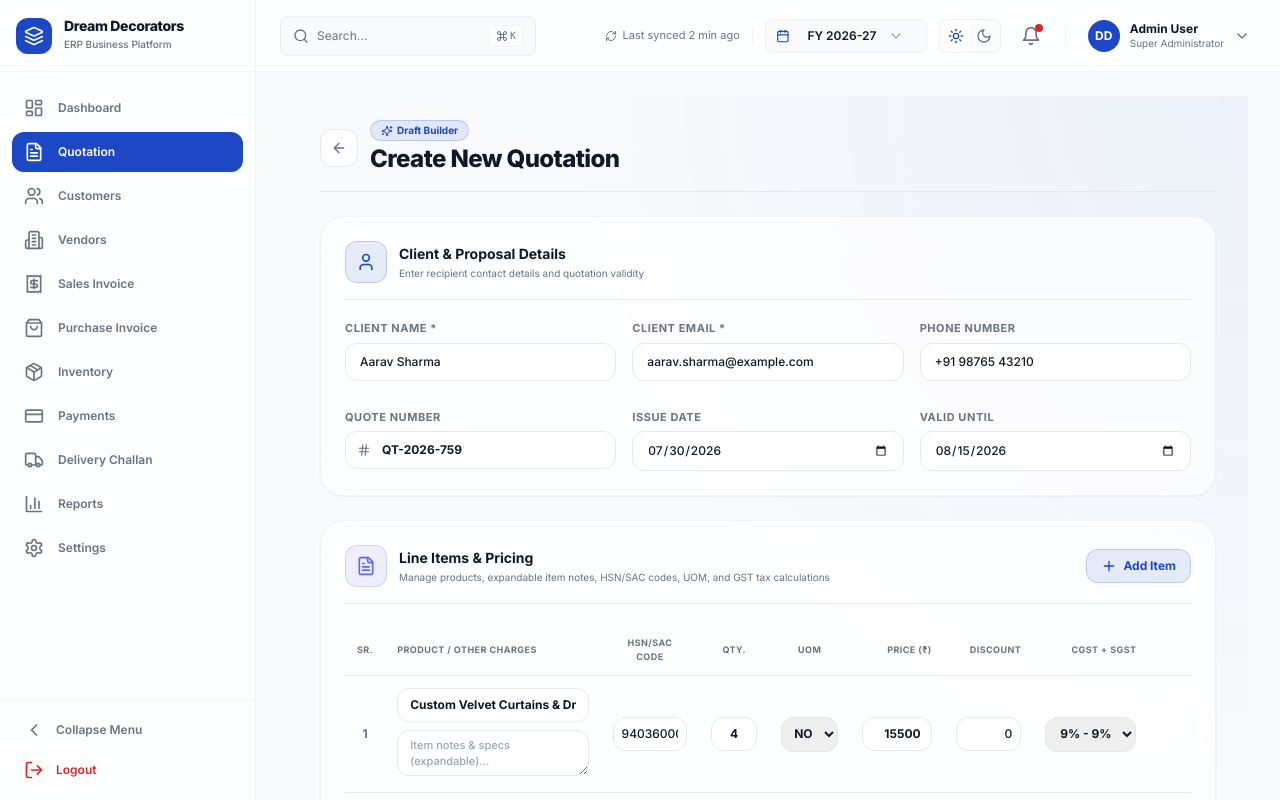
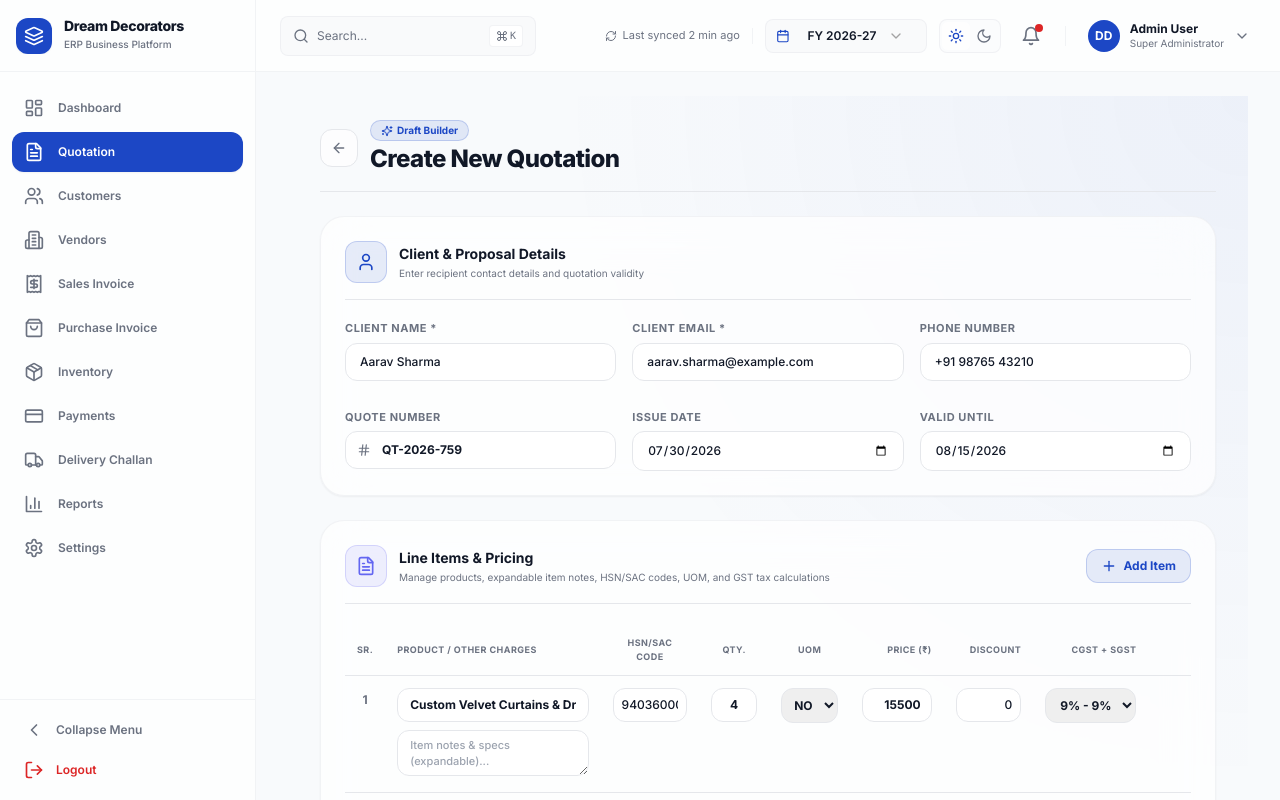
Before and after one commit to priyankpanchal2429/Dream-Decorators, a Next.js app in the folder apps/frontend/: page /quotations/new in a window 1280 px wide. Shown: the top 800 px of the page. Built offline with nearby package versions, Linux system fonts and the light colour scheme.

Commit message:
fix: align HSN, QTY, UOM, PRICE, DISCOUNT, CGST+SGST input boxes to top line with Item Title box

```diff
--- a/apps/frontend/src/features/quotations/components/CreateQuotationForm.tsx
+++ b/apps/frontend/src/features/quotations/components/CreateQuotationForm.tsx
@@ -182,13 +182,13 @@ export const CreateQuotationForm: React.FC<CreateQuotationFormProps> = ({
 
                 return (
                   <tr key={item.id} className="hover:bg-hoverBg/30 transition-colors">
-                    {/* SR. */}
-                    <td className="px-3 py-3 text-center font-bold text-txtSecondary align-middle">
+                    {/* SR. - Top Aligned */}
+                    <td className="px-3 py-3 text-center font-bold text-txtSecondary align-top pt-4">
                       {idx + 1}
                     </td>
 
                     {/* PRODUCT / OTHER CHARGES + EXPANDABLE ITEM NOTES */}
-                    <td className="px-3 py-3 space-y-2 w-[280px]">
+                    <td className="px-3 py-3 space-y-2 w-[280px] align-top">
                       <input
                         type="text"
                         placeholder="Item Title (e.g. Custom Velvet Curtains)"
@@ -206,8 +206,8 @@ export const CreateQuotationForm: React.FC<CreateQuotationFormProps> = ({
                       />
                     </td>
 
-                    {/* HSN/SAC CODE */}
-                    <td className="px-3 py-3 align-middle">
+                    {/* HSN/SAC CODE - Top Aligned with Item Title Input */}
+                    <td className="px-3 py-3 align-top">
                       <input
                         type="text"
                         placeholder="94036000"
@@ -217,8 +217,8 @@ export const CreateQuotationForm: React.FC<CreateQuotationFormProps> = ({
                       />
                     </td>
 
-                    {/* QTY. */}
-                    <td className="px-3 py-3 align-middle">
+                    {/* QTY. - Top Aligned */}
+                    <td className="px-3 py-3 align-top">
                       <input
                         type="number"
                         min={1}
@@ -228,8 +228,8 @@ export const CreateQuotationForm: React.FC<CreateQuotationFormProps> = ({
                       />
                     </td>
 
-                    {/* UOM */}
-                    <td className="px-3 py-3 align-middle">
+                    {/* UOM - Top Aligned */}
+                    <td className="px-3 py-3 align-top">
                       <select
                         value={item.uom || 'NOS'}
                         onChange={(e) => onUpdateItem(item.id, 'uom', e.target.value)}
@@ -243,8 +243,8 @@ export const CreateQuotationForm: React.FC<CreateQuotationFormProps> = ({
                       </select>
                     </td>
 
-                    {/* PRICE */}
-                    <td className="px-3 py-3 align-middle">
+                    {/* PRICE - Top Aligned */}
+                    <td className="px-3 py-3 align-top">
                       <input
                         type="number"
                         min={0}
@@ -254,8 +254,8 @@ export const CreateQuotationForm: React.FC<CreateQuotationFormProps> = ({
                       />
                     </td>
 
-                    {/* DISCOUNT */}
-                    <td className="px-3 py-3 align-middle">
+                    {/* DISCOUNT - Top Aligned */}
+                    <td className="px-3 py-3 align-top">
                       <input
                         type="number"
                         min={0}
@@ -266,8 +266,8 @@ export const CreateQuotationForm: React.FC<CreateQuotationFormProps> = ({
                       />
                     </td>
 
-                    {/* CGST + SGST (Shows 9% - 9%) */}
-                    <td className="px-3 py-3 align-middle">
+                    {/* CGST + SGST - Top Aligned */}
+                    <td className="px-3 py-3 align-top">
                       <select
                         value={item.taxPercent}
                         onChange={(e) => onUpdateItem(item.id, 'taxPercent', Number(e.target.value))}
@@ -281,15 +281,15 @@ export const CreateQuotationForm: React.FC<CreateQuotationFormProps> = ({
                       </select>
                     </td>
 
-                    {/* TOTAL (₹) - VERTICALLY MIDDLE ALIGNED & LARGER TEXT */}
-                    <td className="px-3 py-3 text-right align-middle">
+                    {/* TOTAL (₹) - TOP ALIGNED WITH ITEM TITLE */}
+                    <td className="px-3 py-3 text-right align-top pt-4">
                       <span className="text-sm font-black text-txtPrimary tracking-tight">
                         ₹{lineTotal.toLocaleString('en-IN')}
                       </span>
                     </td>
 
-                    {/* ACTION */}
-                    <td className="px-3 py-3 text-center align-middle">
+                    {/* ACTION - Top Aligned */}
+                    <td className="px-3 py-3 text-center align-top pt-3">
                       <button
                         type="button"
                         disabled={items.length === 1}
```
